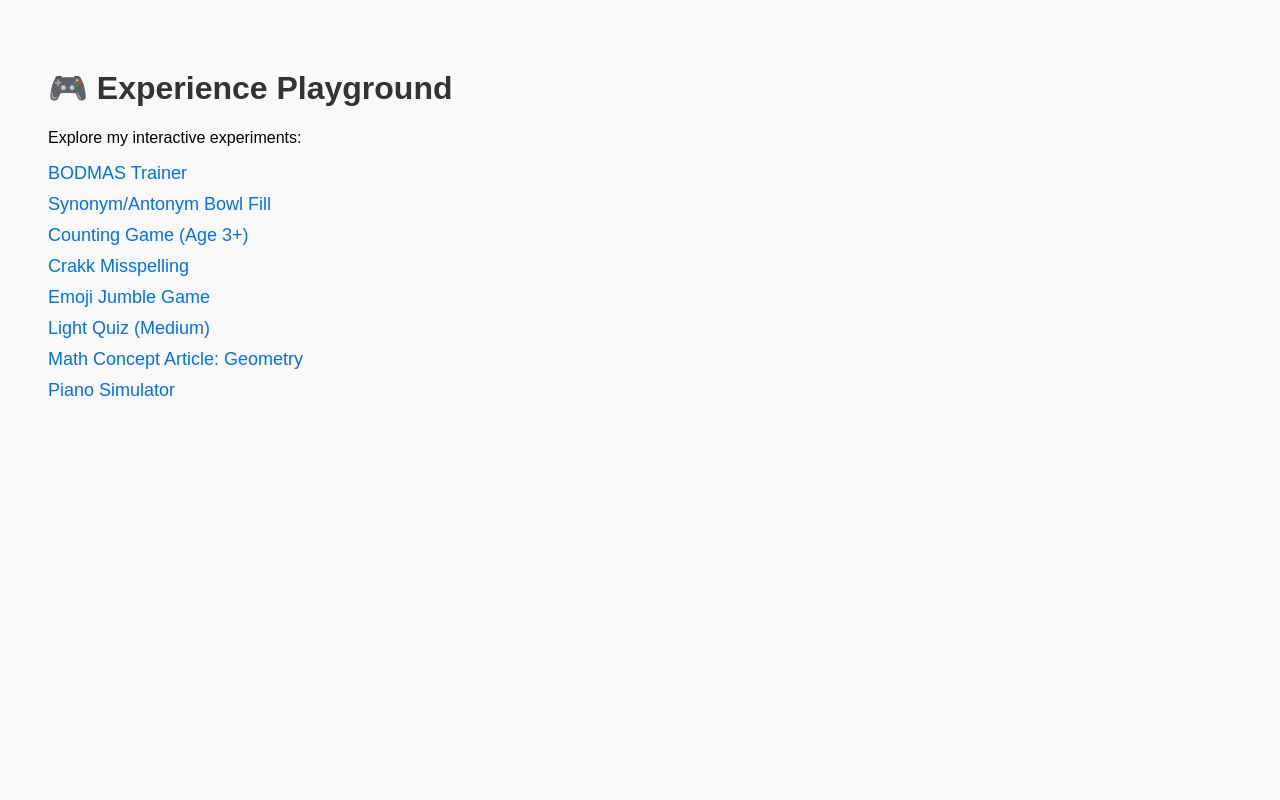
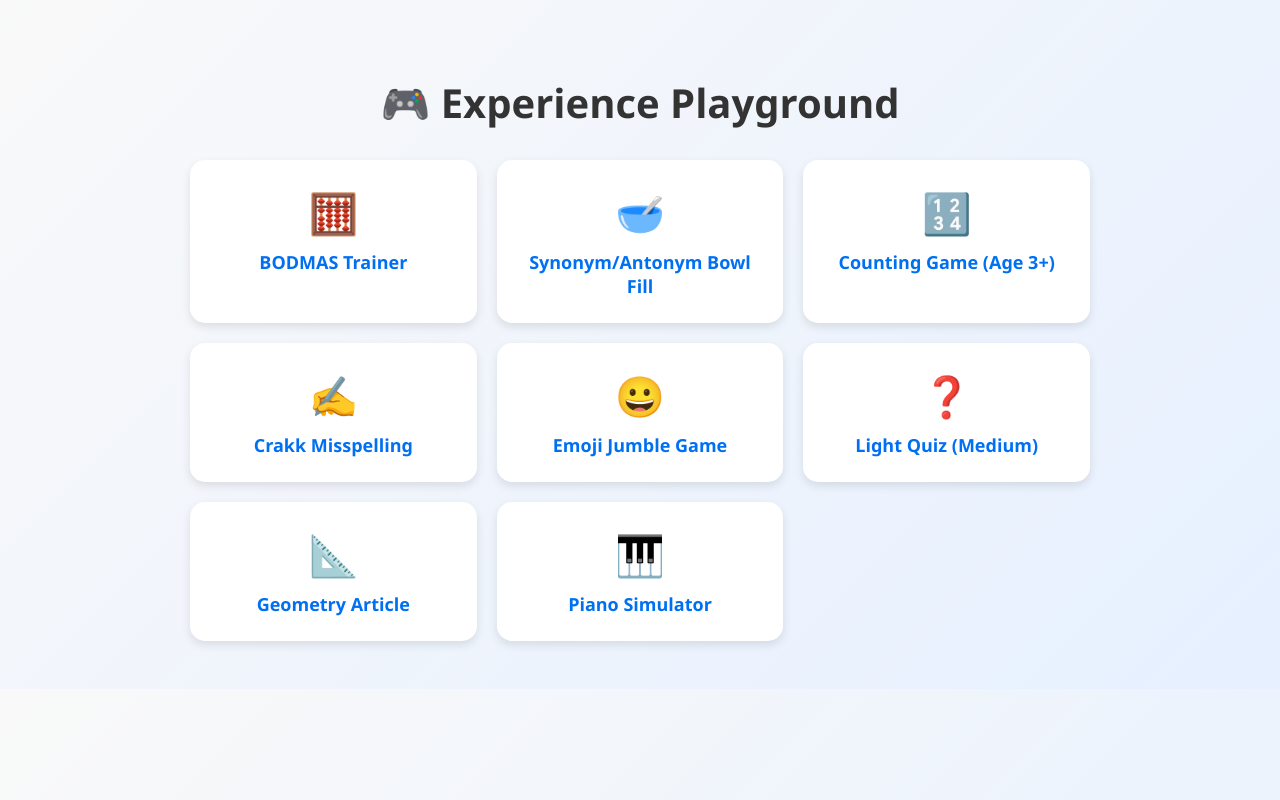
Before and after one commit to pawan-nayar/experience-playground, a plain HTML site: page index.html in a window 1280 px wide. Drawn offline with Linux system fonts and the light colour scheme.

Commit message:
Update index.html

```diff
--- a/index.html
+++ b/index.html
@@ -4,26 +4,83 @@
   <meta charset="UTF-8">
   <title>Experience Playground</title>
   <style>
-    body { font-family: Arial, sans-serif; padding: 40px; background: #f9f9f9; }
-    h1 { color: #333; }
-    ul { list-style: none; padding: 0; }
-    li { margin: 10px 0; }
-    a { text-decoration: none; color: #0070f3; font-size: 18px; }
-    a:hover { text-decoration: underline; }
+    body {
+      font-family: 'Segoe UI', Arial, sans-serif;
+      background: linear-gradient(135deg, #f9f9f9, #e6f0ff);
+      padding: 40px;
+      text-align: center;
+    }
+    h1 {
+      font-size: 2.5em;
+      margin-bottom: 30px;
+      color: #333;
+    }
+    .grid {
+      display: grid;
+      grid-template-columns: repeat(auto-fit, minmax(220px, 1fr));
+      gap: 20px;
+      max-width: 900px;
+      margin: 0 auto;
+    }
+    .card {
+      background: white;
+      border-radius: 15px;
+      padding: 25px;
+      box-shadow: 0 4px 10px rgba(0,0,0,0.1);
+      transition: transform 0.2s, box-shadow 0.2s;
+    }
+    .card:hover {
+      transform: translateY(-5px);
+      box-shadow: 0 8px 20px rgba(0,0,0,0.15);
+    }
+    .card a {
+      text-decoration: none;
+      font-size: 18px;
+      font-weight: bold;
+      color: #0070f3;
+      display: block;
+      margin-top: 10px;
+    }
+    .emoji {
+      font-size: 40px;
+    }
   </style>
 </head>
 <body>
   <h1>🎮 Experience Playground</h1>
-  <p>Explore my interactive experiments:</p>
-  <ul>
-    <li><a href="bodmas_trainer.html">BODMAS Trainer</a></li>
-    <li><a href="bowl_fill_synonymn_antonymn.html">Synonym/Antonym Bowl Fill</a></li>
-    <li><a href="counting_more_less_basic_math_for_age_3_to_.html">Counting Game (Age 3+)</a></li>
-    <li><a href="crakk_misspelling.html">Crakk Misspelling</a></li>
-    <li><a href="emoji_jumble_game.html">Emoji Jumble Game</a></li>
-    <li><a href="light_quiz_medium.html">Light Quiz (Medium)</a></li>
-    <li><a href="math_concept_article_coordinate_geometry.html">Math Concept Article: Geometry</a></li>
-    <li><a href="piano_simulator.html">Piano Simulator</a></li>
-  </ul>
+  <div class="grid">
+    <div class="card">
+      <div class="emoji">🧮</div>
+      <a href="bodmas_trainer.html">BODMAS Trainer</a>
+    </div>
+    <div class="card">
+      <div class="emoji">🥣</div>
+      <a href="bowl_fill_synonymn_antonymn.html">Synonym/Antonym Bowl Fill</a>
+    </div>
+    <div class="card">
+      <div class="emoji">🔢</div>
+      <a href="counting_more_less_basic_math_for_age_3_to_.html">Counting Game (Age 3+)</a>
+    </div>
+    <div class="card">
+      <div class="emoji">✍️</div>
+      <a href="crakk_misspelling.html">Crakk Misspelling</a>
+    </div>
+    <div class="card">
+      <div class="emoji">😀</div>
+      <a href="emoji_jumble_game.html">Emoji Jumble Game</a>
+    </div>
+    <div class="card">
+      <div class="emoji">❓</div>
+      <a href="light_quiz_medium.html">Light Quiz (Medium)</a>
+    </div>
+    <div class="card">
+      <div class="emoji">📐</div>
+      <a href="math_concept_article_coordinate_geometry.html">Geometry Article</a>
+    </div>
+    <div class="card">
+      <div class="emoji">🎹</div>
+      <a href="piano_simulator.html">Piano Simulator</a>
+    </div>
+  </div>
 </body>
 </html>
```
